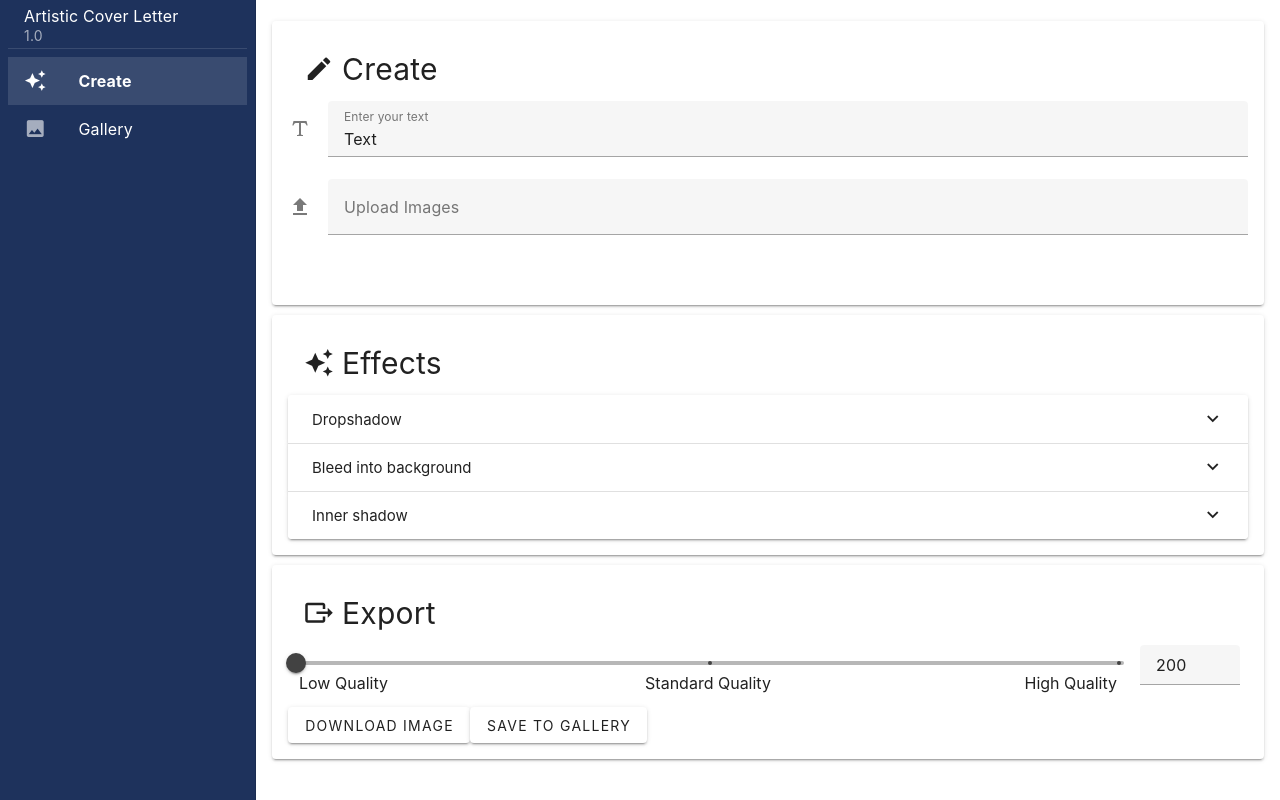
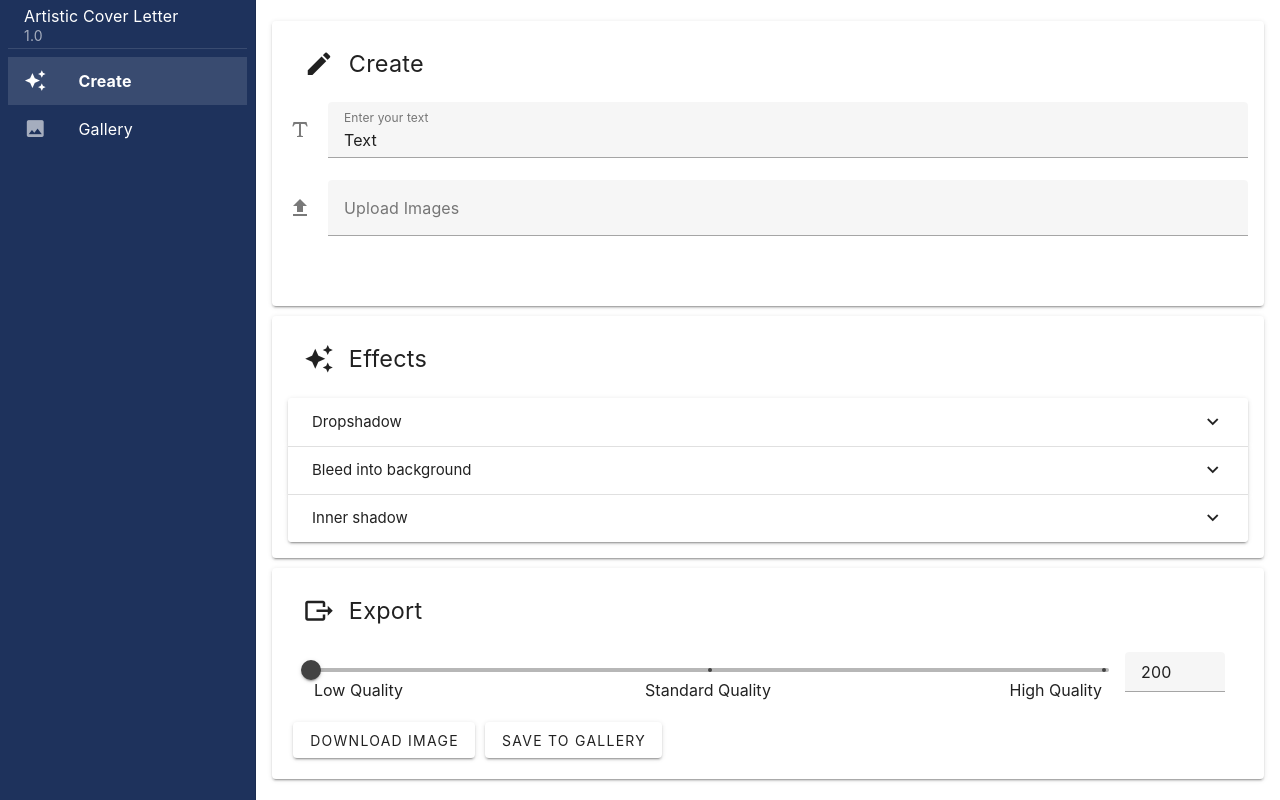
Before and after one commit to uol-mediaprocessing-2024-2025/artistic-cover-letter, a Vue app in the folder frontend/: page / in a window 1280 px wide. Built offline with nearby package versions, Linux system fonts and the light colour scheme.

Commit message:
layout changes

```diff
--- a/frontend/src/components/MainComponent.vue
+++ b/frontend/src/components/MainComponent.vue
@@ -281,15 +281,15 @@ const handleFileUpload = async() => {
       <!-- Card title -->
       <v-card-title class="d-flex align-center">
         <v-icon class="mr-2">mdi-pencil</v-icon>
-        <h2>Create</h2>
+        <h3>&nbsp;Create</h3>
       </v-card-title>
       <!-- Card content -->
       <v-text-field v-model="text" label="Enter your text" prepend-icon="mdi-format-text" @keyup.enter="submitText" :disabled="isLoading"></v-text-field>
       <v-file-input v-model="newlyUploadedFiles" label="Upload Images" multiple accept="image/*" @change="handleFileUpload" prepend-icon="mdi-upload" :disabled="isLoading"></v-file-input>
       <v-card-text>
             <!-- Wrapper div for positioning the loading overlay -->
-            <div class="image-wrapper">
-              <v-img v-if="fullImage" :src="fullImage" max-height="500">
+              <div class="image-wrapper">
+              <v-img v-if="fullImage" :src="fullImage" max-height="450">
                 </v-img>
                 <div class="d-flex align-center justify-center" v-else></div>
               <!-- Loading overlay with centered spinner -->
@@ -307,7 +307,7 @@ const handleFileUpload = async() => {
     <v-card elevation="2" class="pa-4 card-container">
       <v-card-title class="d-flex align-center">
         <v-icon class="mr-2">mdi-creation</v-icon>
-        <h2>Effects</h2>
+        <h3>&nbsp;Effects</h3>
       </v-card-title>
       <v-expansion-panels>
         <v-expansion-panel title="Dropshadow">
@@ -386,7 +386,7 @@ const handleFileUpload = async() => {
     <v-card elevation="2" class="pa-4 card-container">
       <v-card-title class="d-flex align-center">
         <v-icon class="mr-2">mdi-export</v-icon>
-        <h2>Export</h2>
+        <h3>&nbsp;Export</h3>
       </v-card-title>
       <v-slider :min="200" :max="600" v-model="resolution" :ticks="tickLabels" show-ticks="always" step="200" tick-size="4" @end="submitText" :disabled="isLoading">
         <template v-slot:append>
@@ -410,7 +410,7 @@ const handleFileUpload = async() => {
 }
 
 .card-container {
-  max-width: 1500px;
+  max-width: 1200px;
   width: 100%;
   margin-bottom: 5px;
   margin-top: 5px;
@@ -418,6 +418,21 @@ const handleFileUpload = async() => {
 
 .image-wrapper {
   position: relative;
+}
+
+.v-slider{
+  padding-left: 15px;
+  padding-right: 15px;
+  padding-top: 3px;
+  padding-bottom: 3px;
+}
+
+.v-card-title{
+  padding-bottom:20px;
+}
+
+.v-btn{
+  margin: 5px;
 }
 
 .image-placeholder {
```
